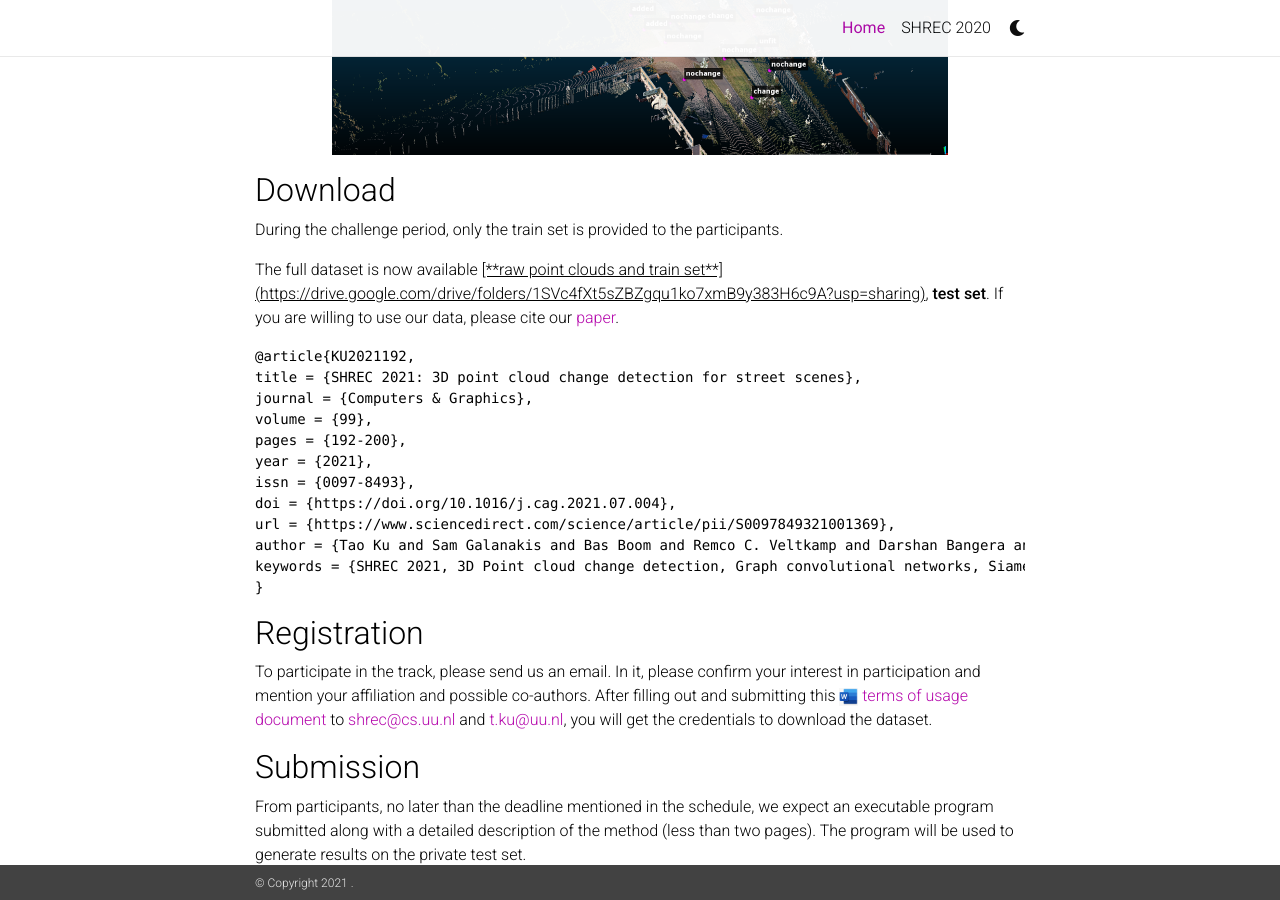
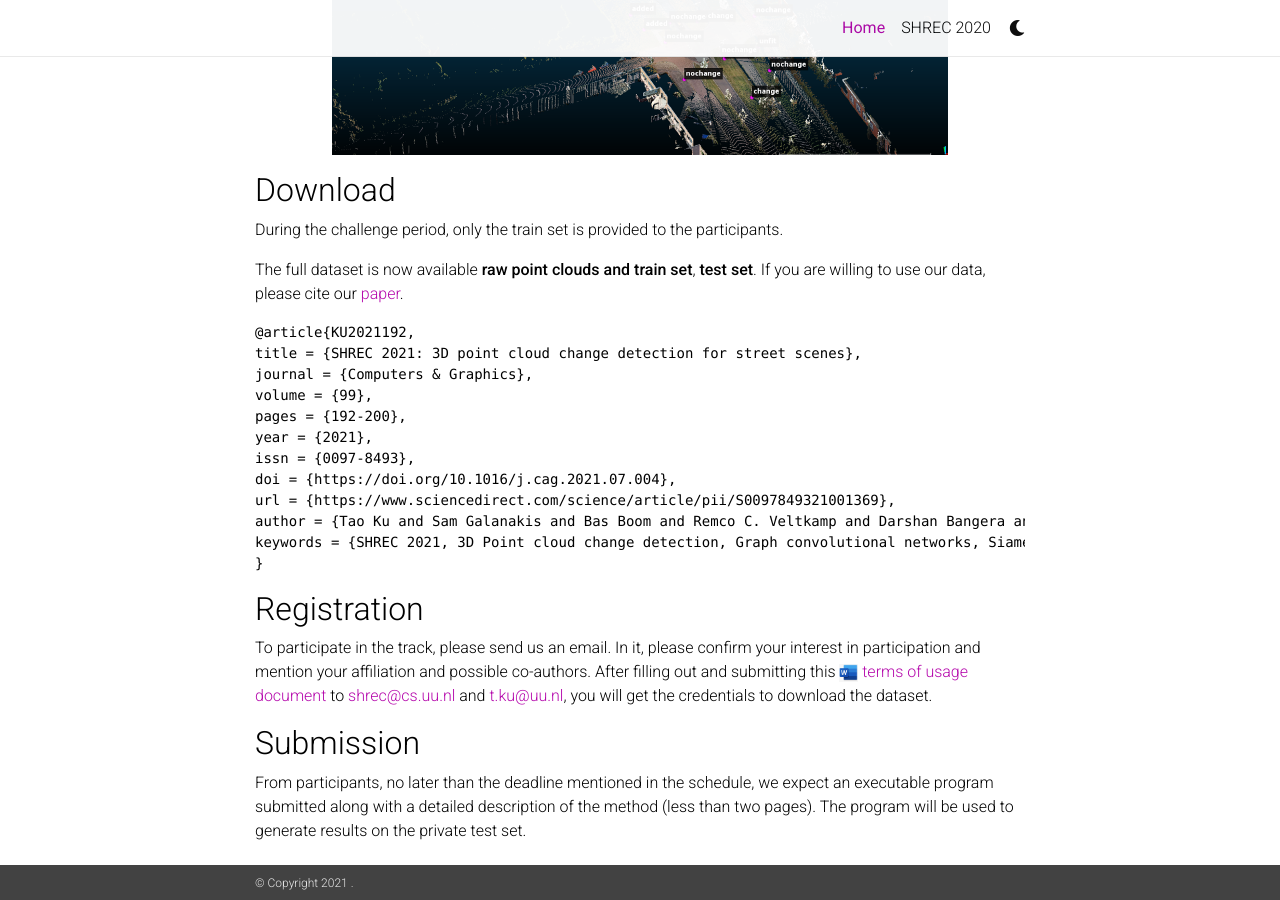
Before and after one commit to kutao207/kutao207.github.io, a Jekyll site: the page built from _pages/home.md, in a window 1280 px wide and 900 px high, scrolled down 2568 px. Built offline with Jekyll 4.4.1, drawn with Linux system fonts in a browser that asks for light colours; nearby versions of some CDN libraries; emoji names are drawn with the system emoji font; a style sheet for code colours, icons or effects is not loaded.

Commit message:
Update home.md

````diff
--- a/_pages/home.md
+++ b/_pages/home.md
@@ -113,7 +113,7 @@ A total of 78 scenes with varying numbers of points of interest are included in
 
 During the challenge period, only the train set is provided to the participants.
 
-The full dataset is now available <u>[**raw point clouds and train set**](https://drive.google.com/drive/folders/1SVc4fXt5sZBZgqu1ko7xmB9y383H6c9A?usp=sharing)</u>, [**test set**](https://drive.google.com/drive/folders/1qZvDq-n6qrrRSwa7OKinUiq3JzsHG50z?usp=sharing). If you are willing to use our data, please cite our [paper](https://www.sciencedirect.com/science/article/abs/pii/S0097849321001369).
+The full dataset is now available [**raw point clouds and train set**](https://drive.google.com/drive/folders/1SVc4fXt5sZBZgqu1ko7xmB9y383H6c9A?usp=sharing), [**test set**](https://drive.google.com/drive/folders/1qZvDq-n6qrrRSwa7OKinUiq3JzsHG50z?usp=sharing). If you are willing to use our data, please cite our [paper](https://www.sciencedirect.com/science/article/abs/pii/S0097849321001369).
 
 ```bib
 @article{KU2021192,
````
